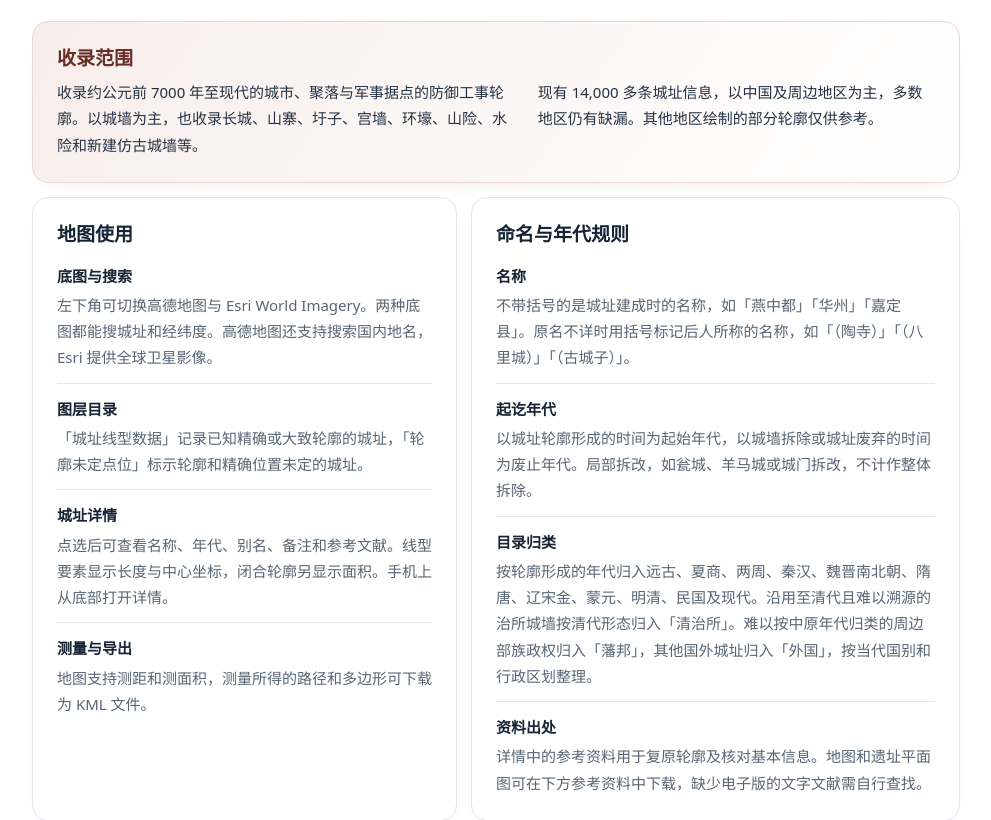
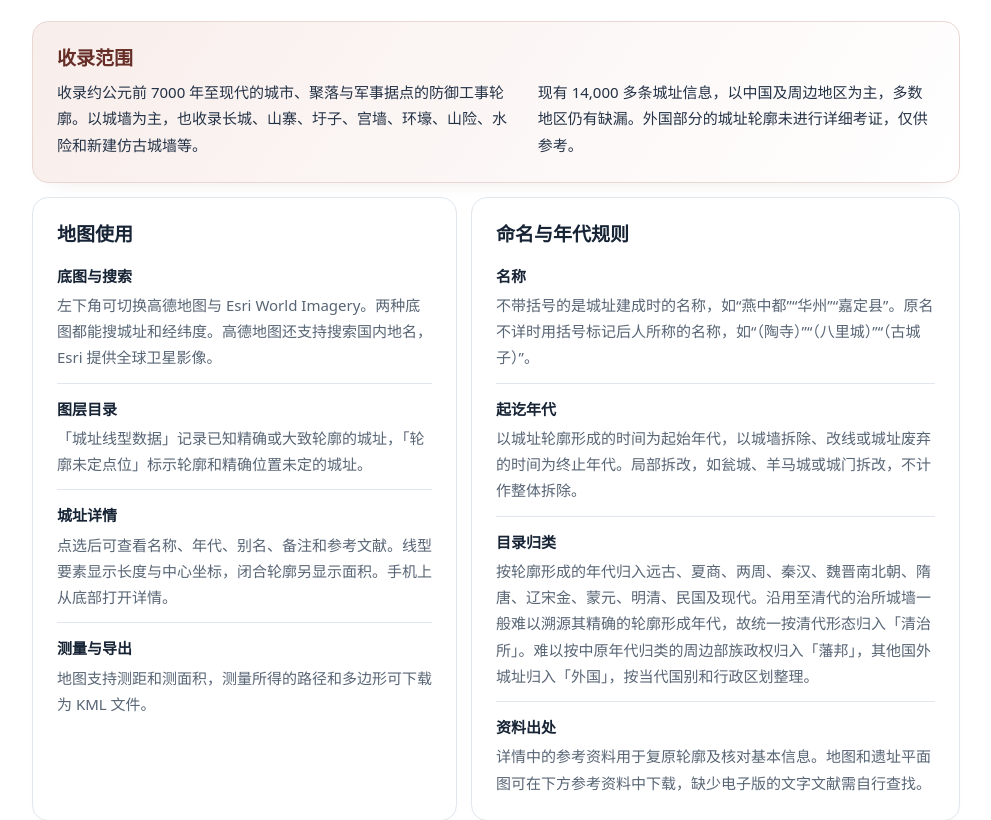
Before and after one commit to Pyrrolizidin1/city-wall-map, a plain HTML site: page index.html in a window 1280 px wide. Shown: the part 1520-2340 px from the top of the page, without its empty margins (288-1279 px from the left). Drawn offline with Linux system fonts and the light colour scheme.

Commit message:
更新 index.html

```diff
--- a/index.html
+++ b/index.html
@@ -33,7 +33,7 @@
                     <p class="home-lead">在卫星地图上查找城墙、环壕和历史城址。</p>
                     <p>点选城址，可查起讫年代、测量数据与参考文献。</p>
                 </div>
-                <a class="home-primary" href="map-satellite.html">进入卫星地图</a>
+                <a class="home-primary" href="map-satellite.html">进入地图</a>
             </div>
             <figure class="home-preview">
                 <img src="map-preview.webp?v=3" width="1824" height="817" fetchpriority="high"
@@ -52,7 +52,6 @@
                 <dl class="home-meta">
                     <div><dt>数据版本</dt><dd><code>v20261028</code></dd></div>
                     <div><dt>更新日期</dt><dd><time datetime="2026-10-28">2026.10.28</time></dd></div>
-                    <div><dt>作者</dt><dd>曲振宇</dd></div>
                 </dl>
             </header>
 
@@ -113,7 +112,7 @@
                     <section class="home-reading-card home-coverage" aria-labelledby="coverage-title">
                         <h3 id="coverage-title">收录范围</h3>
                         <p>收录约公元前 7000 年至现代的城市、聚落与军事据点的防御工事轮廓。以城墙为主，也收录长城、山寨、圩子、宫墙、环壕、山险、水险和新建仿古城墙等。</p>
-                        <p>现有 14,000 多条城址信息，以中国及周边地区为主，多数地区仍有缺漏。其他地区绘制的部分轮廓仅供参考。</p>
+                        <p>现有 14,000 多条城址信息，以中国及周边地区为主，多数地区仍有缺漏。外国部分的城址轮廓未进行详细考证，仅供参考。</p>
                     </section>
                     <section class="home-reading-card" aria-labelledby="map-use-title">
                         <h3 id="map-use-title">地图使用</h3>
@@ -127,9 +126,9 @@
                     <section class="home-reading-card" aria-labelledby="rules-title">
                         <h3 id="rules-title">命名与年代规则</h3>
                         <dl>
-                            <div><dt>名称</dt><dd>不带括号的是城址建成时的名称，如「燕中都」「华州」「嘉定县」。原名不详时用括号标记后人所称的名称，如「（陶寺）」「（八里城）」「（古城子）」。</dd></div>
-                            <div><dt>起讫年代</dt><dd>以城址轮廓形成的时间为起始年代，以城墙拆除或城址废弃的时间为废止年代。局部拆改，如瓮城、羊马城或城门拆改，不计作整体拆除。</dd></div>
-                            <div><dt>目录归类</dt><dd>按轮廓形成的年代归入远古、夏商、两周、秦汉、魏晋南北朝、隋唐、辽宋金、蒙元、明清、民国及现代。沿用至清代且难以溯源的治所城墙按清代形态归入「清治所」。难以按中原年代归类的周边部族政权归入「藩邦」，其他国外城址归入「外国」，按当代国别和行政区划整理。</dd></div>
+                            <div><dt>名称</dt><dd>不带括号的是城址建成时的名称，如“燕中都”“华州”“嘉定县”。原名不详时用括号标记后人所称的名称，如“（陶寺）”“（八里城）”“（古城子）”。</dd></div>
+                            <div><dt>起讫年代</dt><dd>以城址轮廓形成的时间为起始年代，以城墙拆除、改线或城址废弃的时间为终止年代。局部拆改，如瓮城、羊马城或城门拆改，不计作整体拆除。</dd></div>
+                            <div><dt>目录归类</dt><dd>按轮廓形成的年代归入远古、夏商、两周、秦汉、魏晋南北朝、隋唐、辽宋金、蒙元、明清、民国及现代。沿用至清代的治所城墙一般难以溯源其精确的轮廓形成年代，故统一按清代形态归入「清治所」。难以按中原年代归类的周边部族政权归入「藩邦」，其他国外城址归入「外国」，按当代国别和行政区划整理。</dd></div>
                             <div><dt>资料出处</dt><dd>详情中的参考资料用于复原轮廓及核对基本信息。地图和遗址平面图可在下方参考资料中下载，缺少电子版的文字文献需自行查找。</dd></div>
                         </dl>
                     </section>
```
